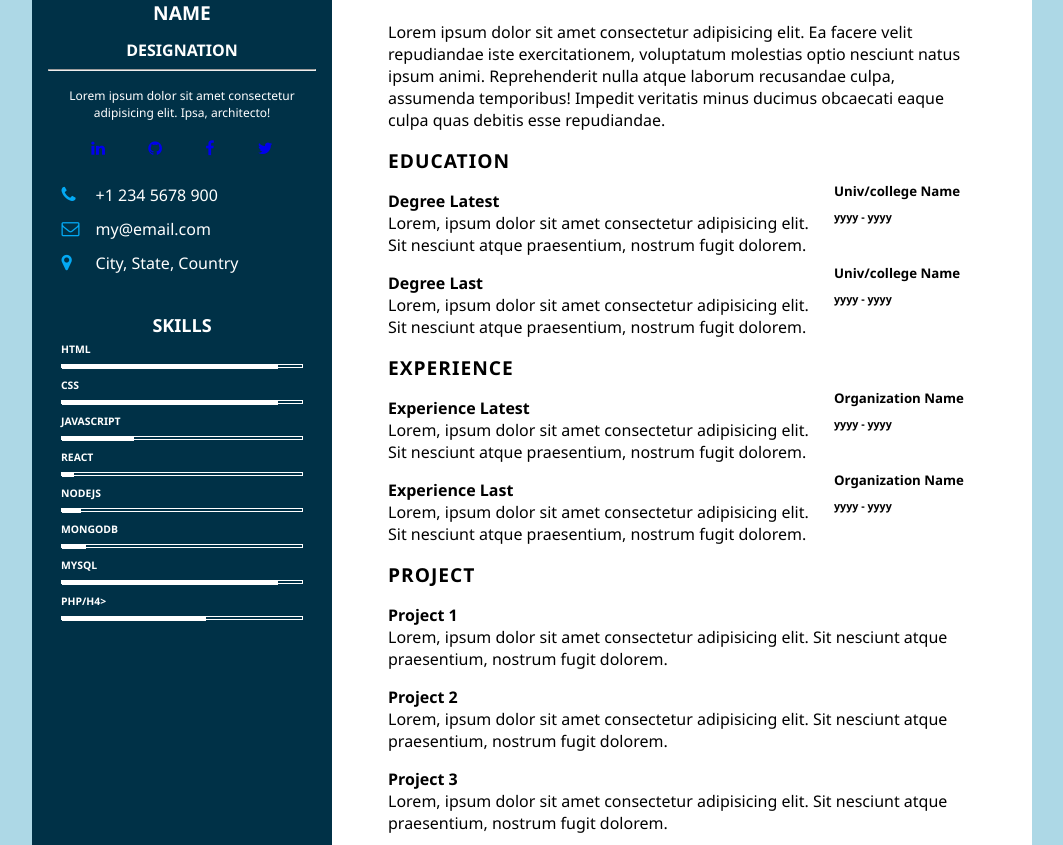
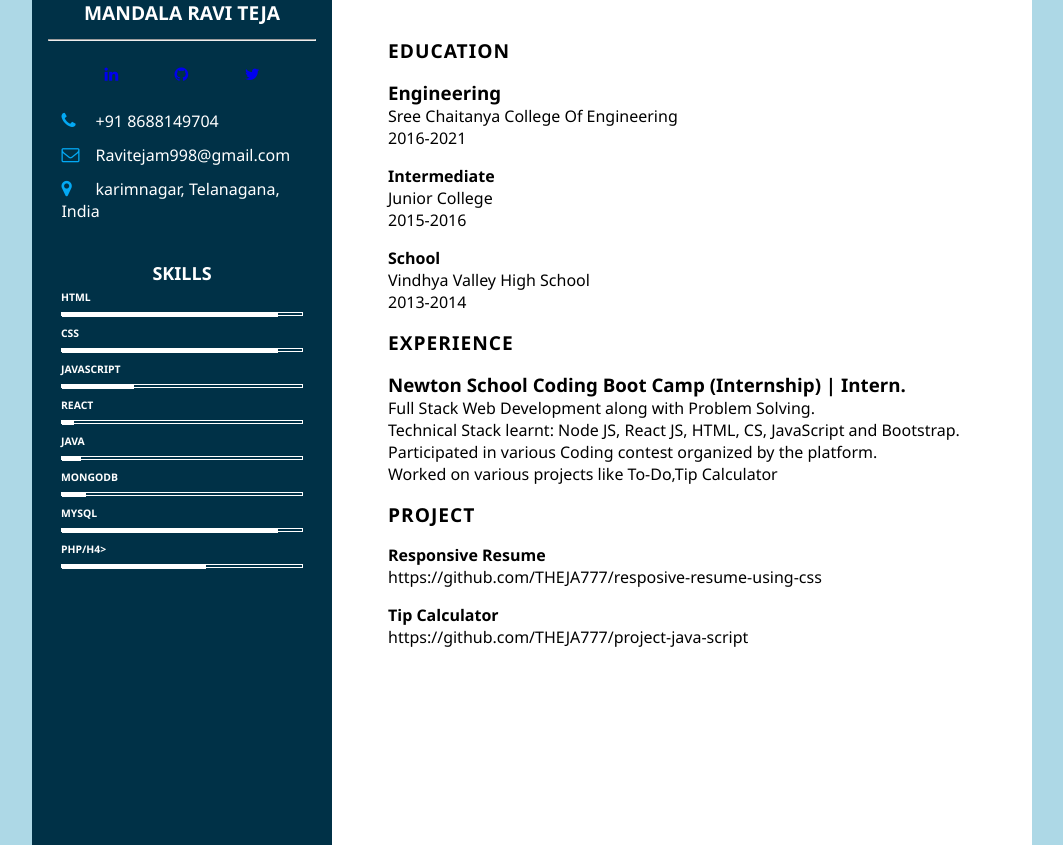
Before and after one commit to THEJA777/resposive-resume-using-css, a plain HTML site: page index.html in a window 1280 px wide. Shown: the part 82-927 px from the top of the page, without its empty margins (32-1095 px from the left). Drawn offline with Linux system fonts and the light colour scheme.

Commit message:
Update index.html

```diff
--- a/index.html
+++ b/index.html
@@ -22,35 +22,35 @@
                     <!-- Write code for the left section here -->
                     <div class="profile-details">
                         <div class="profile">
-                            <img class="profile-image" src="IMG_20210531_192506_922.jpg" alt="Profile Image" >
+                            <img class="profile-image" src=IMG.jpg alt="Profile Image" >
                         </div>
-                        <h2 class="name">Name</h2>
-                        <h4 class="designation">Designation</h4>
+                        <h2 class="name">Mandala Ravi Teja</h2>
+
                         <hr>
-                        <p class="description">Lorem ipsum dolor sit amet consectetur adipisicing elit. Ipsa, architecto!</p>
+                        <br>
                     </div>
                     <div class="contact-info">
                         <div class="contact-item">
                             <div class="social-media">
-                                <li class="icon"><a href="https://www.linkedin.com/in/amit-kumar-mishra-87aabb18/" target="_blank"> <i class="fa fa-linkedin"></i></a></li>
-                                <li class="icon"><a href="https://github.com/agentmishra" target="_blank"> <i class="fa fa-github"></i></a></li>
-                                <li class="icon"><a href="https://facebook.com/agentmishra" target="_blank"> <i class="fa fa-facebook"></i></a></li>
-                                <li class="icon"><a href="https://twitter.com/agentmishra" target="_blank"> <i class="fa fa-twitter"></i></a></li>
+                                <li class="icon"><a href="https://www.linkedin.com/in/mandala-ravi-teja-0aa79b210/" target="_blank"> <i class="fa fa-linkedin"></i></a></li>
+                                <li class="icon"><a href="https://github.com/THEJA777" target="_blank"> <i class="fa fa-github"></i></a></li>
+
+                                <li class="icon"><a href="https://twitter.com/Ravitej45810859" target="_blank"> <i class="fa fa-twitter"></i></a></li>
                             </div>
                         </div>
                         <div class="contactInfo">
                             <ul>
                                 <li>
                                     <span class="icon"><i class="fa fa-phone" aria-hidden="true"></i></span>
-                                    <span class="text">+1 234 5678 900</span>
+                                    <span class="text">+91 8688149704</span>
                                 </li>
                                 <li>
                                     <span class="icon"><i class="fa fa-envelope-o" aria-hidden="true"></i></span>
-                                    <span class="text">my@email.com</span>
+                                    <span class="text">Ravitejam998@gmail.com</span>
                                 </li>
                                 <li>
                                     <span class="icon"><i class="fa fa-map-marker" aria-hidden="true"></i></span>
-                                    <span class="text">City, State, Country</span>
+                                    <span class="text">karimnagar, Telanagana, India</span>
                                 </li>
                             </ul>
                         </div>
@@ -91,7 +91,7 @@
                                 </div>
                                 <div class="skill-item">
                                     <div class="skill-name">
-                                        <h4>NodeJS</h4>
+                                        <h4>JAVA</h4>
                                     </div>
                                     <div class="progress-bar">
                                         <div style="width: 08%;"></div>
@@ -135,75 +135,65 @@
                     <!-- Write code for the right section here -->
                     <section class="about sect">
                         <h4 class="right-title">About Me</h4>
-                        <p class="para">Lorem ipsum dolor sit amet consectetur adipisicing elit. Ea facere velit repudiandae iste exercitationem, voluptatum molestias optio nesciunt natus ipsum animi. Reprehenderit nulla atque laborum recusandae culpa, assumenda temporibus! Impedit veritatis minus ducimus obcaecati eaque culpa quas debitis esse repudiandae.
+                        <p class="para">
                         </p>
                     </section>
                     <section class="education sect">
                         <h4 class="right-title">Education</h4>
                         <div class="box">
                             <div class="text">
-                                <h4>Degree Latest</h4>
-                                <p>Lorem, ipsum dolor sit amet consectetur adipisicing elit.
-                                    Sit nesciunt atque praesentium, nostrum fugit dolorem.</p>
-                            </div>
-                            <div class="year">
-                                <h5>Univ/college Name</h5>
-                                <h6>yyyy - yyyy</h6>
+                                <h3>Engineering</h3>
+                                <p><ul><li>Sree Chaitanya College Of Engineering</li>
+                                    <li>2016-2021</li>
+                                </ul></p>
                             </div>
                         </div>
                         <div class="box">
                             <div class="text">
-                                <h4>Degree Last</h4>
-                                <p>Lorem, ipsum dolor sit amet consectetur adipisicing elit.
-                                    Sit nesciunt atque praesentium, nostrum fugit dolorem.</p>
+                                <h4>Intermediate</h4>
+                                <p><ul><li>Junior College</li>
+                                <li>2015-2016</li>
+                            </ul></p>
                             </div>
-                            <div class="year">
-                                <h5>Univ/college Name</h5>
-                                <h6>yyyy - yyyy</h6>
-                            </div>
+                        </div>
+                            <div class="box">
+                                <div class="text">
+                                    <h4>School</h4>
+                                    <p> <ul><li>Vindhya Valley High School</li>
+                                             <li>2013-2014</li>
+
+                                    </ul> </p>
+                                </div>
                         </div>
                     </section>
                     <section class="experience sect">
                         <h4 class="right-title">Experience</h4>
                         <div class="box">
                             <div class="text">
-                                <h4>Experience Latest</h4>
-                                <p>Lorem, ipsum dolor sit amet consectetur adipisicing elit.
-                                    Sit nesciunt atque praesentium, nostrum fugit dolorem.</p>
+
+                                <h3>Newton School Coding Boot Camp (Internship) | Intern.</h3>
+                                <ul><li> Full Stack Web Development along with Problem Solving.</li>
+
+                                   <li> Technical Stack learnt: Node JS, React JS, HTML, CS, JavaScript and Bootstrap.</li>
+
+                                   <li> Participated in various Coding contest organized by the platform.</li>
+                                   <li> Worked on various projects like To-Do,Tip Calculator</li>
+                                </ul>
                             </div>
-                            <div class="year">
-                                <h5>Organization Name</h5>
-                                <h6>yyyy - yyyy</h6>
-                            </div>
-                        </div>
-                        <div class="box">
-                            <div class="text">
-                                <h4>Experience Last</h4>
-                                <p>Lorem, ipsum dolor sit amet consectetur adipisicing elit.
-                                    Sit nesciunt atque praesentium, nostrum fugit dolorem.</p>
-                            </div>
-                            <div class="year">
-                                <h5>Organization Name</h5>
-                                <h6>yyyy - yyyy</h6>
-                            </div>
+
                         </div>
                     </section>
                     <section class="project sect">
                         <h4 class="right-title">Project</h4>
                         <div class="projects">
-                            <h4>Project 1</h4>
-                            <p>Lorem, ipsum dolor sit amet consectetur adipisicing elit.
-                               Sit nesciunt atque praesentium, nostrum fugit dolorem.</p>
+                            <h4>Responsive Resume</h4>
+                            <p>https://github.com/THEJA777/resposive-resume-using-css</p>
                         </div>
                         <div class="projects">
-                            <h4>Project 2</h4>
-                            <p>Lorem, ipsum dolor sit amet consectetur adipisicing elit.
-                               Sit nesciunt atque praesentium, nostrum fugit dolorem.</p>
+                            <h4>Tip Calculator</h4>
+                            <p>https://github.com/THEJA777/project-java-script</p>
                         </div>
-                        <div class="projects">
-                            <h4>Project 3</h4>
-                            <p>Lorem, ipsum dolor sit amet consectetur adipisicing elit.
-                               Sit nesciunt atque praesentium, nostrum fugit dolorem.</p>
+
                         </div>
                     </section>
                 </div>
```
